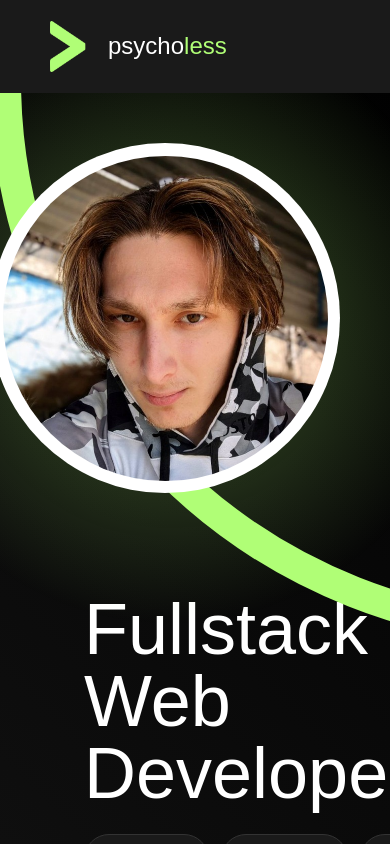
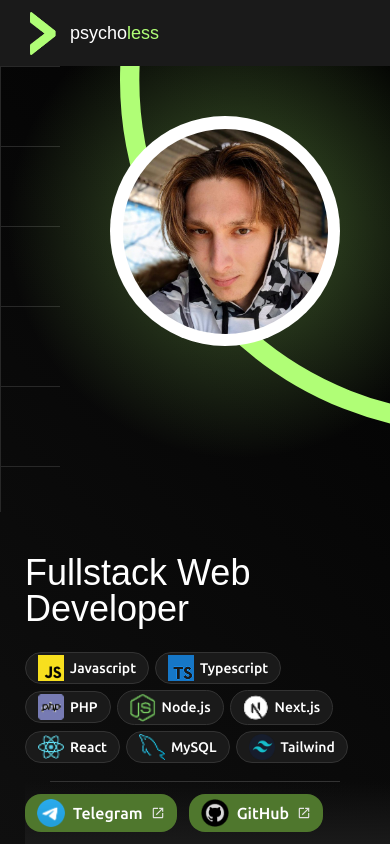
Before and after one commit to psycholessdev/psycholess, a Next.js app: page / in a window 390 px wide. Built offline with nearby package versions, Linux system fonts and the light colour scheme; a web font is replaced by a local one.

Commit message:
added responsible design

```diff
--- a/app/(pages)/components/AnimatedToast/AnimatedToast.tsx
+++ b/app/(pages)/components/AnimatedToast/AnimatedToast.tsx
@@ -12,7 +12,7 @@ const AnimatedToast: React.FC<IAnimatedToast> = ({ children }) => {
             animate={{opacity: 1, scale: 1, y: 0}}
             exit={{opacity: 0, scale: 0.8, y: 30}}
             transition={{ duration: 0.15 }}
-            className="font-ubuntu absolute bottom-[60px] h-auto[50px] w-[300px] p-3 rounded-lg bg-[#1A1A1A] border-[1px] border-[#333333] text-white cursor-auto"
+            className="font-ubuntu absolute bottom-[60px] h-auto[50px] w-[300px] p-3 rounded-lg bg-[#1A1A1A] border-[1px] border-[#333333] text-white cursor-auto z-100"
             key="box"
         >{children}</motion.div>
     )
--- a/app/(pages)/components/Avatar/Avatar.tsx
+++ b/app/(pages)/components/Avatar/Avatar.tsx
@@ -6,23 +6,27 @@ import ImageAnimationFrame from "./ImageAnimationFrame"
 export default function Avatar() {
     return (
         <div className="px-[50px] py-[50px] overflow-visible relative z-10">
-            <div className="absolute -top-[75px] -right-[85px] w-[610px] h-[610px] bg-[radial-gradient(circle,rgba(176,254,118,1)_0%,rgba(176,254,118,0.29735644257703087)_10%,rgba(37,36,39,0)_70%)]" />
+            <div className="absolute -top-[75px] -right-[85px] lg:w-[610px] md:w-[520px] sm:w-[440px] w-[470px] lg:h-[610px] md:h-[520px] sm:h-[440px] h-[470px] bg-[radial-gradient(circle,rgba(176,254,118,1)_0%,rgba(176,254,118,0.29735644257703087)_10%,rgba(37,36,39,0)_70%)]" />
+            <div className="lg:w-[433px] md:w-[300px] w-[270px] lg:h-[553px] md:h-[420px] h-[390px] absolute top-0 right-0">
                 <Image
-                className="absolute top-0 select-none drag-none"
+                    className="select-none drag-none"
                     src={circle}
-                width="433"
-                height="553"
+                    fill
+                    sizes="(max-width: 768px) 270px, (max-width: 1024px) 300px, 433px"
                     alt="Circle background"
                 />
-            <div className="w-[350px] h-[350px] bg-white flex justify-center items-center rounded-full relative">
+            </div>
+            <div className="lg:w-[350px] md:w-[280px] sm:w-[200px] w-[230px] lg:h-[350px] md:h-[280px] sm:h-[200px] h-[230px] bg-white flex justify-center items-center rounded-full relative">
                 <ImageAnimationFrame>
+                    <div className="relative overflow-hidden lg:w-[325px] md:w-[255px] sm:w-[175px] w-[205px] lg:h-[325px] md:h-[255px] sm:h-[175px] h-[205px] hover:cursor-grab active:cursor-grabbing">
                         <Image
-                        className="rounded-full hover:cursor-grab active:cursor-grabbing select-none drag-none"
+                            className="rounded-full select-none drag-none"
                             src="/images/avatar.jpg"
-                        width="325"
-                        height="325"
+                            fill
+                            sizes="(max-width: 640px) 205px, (max-width: 768px) 175px, (max-width: 1024px) 255px, 325px"
                             alt="Avatar"
                         />
+                    </div>
                 </ImageAnimationFrame>
             </div>
         </div>
--- a/app/(pages)/components/Avatar/ImageAnimationFrame.tsx
+++ b/app/(pages)/components/Avatar/ImageAnimationFrame.tsx
@@ -7,7 +7,7 @@ interface IImageAnimationFrame {
 }
 
 const ImageAnimationFrame: React.FC<IImageAnimationFrame> = ({ children }) => {
-    const constraintsRef = useRef<HTMLDivElement>(null)
+    const constraintsRef = useRef<HTMLDivElement | null>(null)
 
     return (
         <motion.div
--- a/app/(pages)/components/LinkButton/LinkButton.tsx
+++ b/app/(pages)/components/LinkButton/LinkButton.tsx
@@ -14,14 +14,14 @@ export default function LinkButton({ href, icon, label, newTab}: ILinkButton) {
         <Link
             href={href}
             target={newTab ? "_blank" : undefined}
-            className="flex items-center bg-[#4F772D] px-[20px] py-[10px] rounded-2xl cursor-pointer outline-[#B0FE76] hover:outline active:opacity-85">
+            className="flex items-center bg-[#4F772D] lg:px-[20px] px-[12px] lg:py-[10px] py-[5px] rounded-2xl cursor-pointer outline-[#B0FE76] hover:outline active:opacity-85">
             <Image
                 className="mr-[8px] select-none drag-none"
                 src={icon}
-                width={32}
-                height={32}
+                width={28}
+                height={28}
                 alt="tg icon" />
-            <div className="font-ubuntu text-white text-xl">{label}</div>
+            <div className="font-ubuntu text-white lg:text-xl">{label}</div>
             <Image
                 className="ml-[8px] select-none drag-none"
                 src="/icons/open_in_new.svg"
--- a/app/(pages)/components/Skill/Skill.tsx
+++ b/app/(pages)/components/Skill/Skill.tsx
@@ -14,14 +14,23 @@ interface ISkill {
 const Skill: React.FC<ISkill> = ({ image, name, children, officialSite }) => {
     const [hovered, setHovered] = useState(false)
 
+    const handleMouseEnter = () => {
+        setHovered(true)
+    }
+
+    const handleMouseLeave = () => {
+        setHovered(false)
+    }
+
     return (
         <div
-            onMouseEnter={() => setHovered(true)}
-            onMouseLeave={() => setHovered(false)}
-            className="relative bg-[#1A1A1A] px-[16px] py-[10px] border-1 border-[#333333] rounded-full flex justify-center items-center cursor-help hover:border-[#595959]">
+            onMouseEnter={handleMouseEnter}
+            onMouseLeave={handleMouseLeave}
+            className="relative bg-[#1A1A1A] lg:px-[16px] px-[12px] lg:py-[10px] md:py-[5px] py-[2px] border-1 border-[#333333] rounded-full flex justify-center items-center cursor-help hover:border-[#595959]">
             <AnimatePresence initial={false}>
                 {hovered ? (
                     <AnimatedToast>
+                        <div className="w-full flex justify-between items-center">
                             <Image
                                 src={image}
                                 alt={`${name} icon`}
@@ -29,6 +38,10 @@ const Skill: React.FC<ISkill> = ({ image, name, children, officialSite }) => {
                                 height={26}
                                 className="mb-2 rounded-lg select-none drag-none"
                             />
+                            <button
+                                onClick={handleMouseLeave}
+                                className="rounded-xl text-red-600 hover:bg-[#2E2E2E] px-2 select-none cursor-pointer">Dismiss</button>
+                        </div>
                         {children}
                         <br />
                         <a
@@ -45,7 +58,7 @@ const Skill: React.FC<ISkill> = ({ image, name, children, officialSite }) => {
                 height={26}
                 className="select-none drag-none"
             />
-            <div className="font-ubuntu text-lg text-white ml-[6px] box-border select-none">{name}</div>
+            <div className="font-ubuntu lg:text-lg md:text-base text-sm text-white ml-[6px] box-border select-none">{name}</div>
         </div>
     )
 }
--- a/app/(pages)/page.tsx
+++ b/app/(pages)/page.tsx
@@ -17,19 +17,19 @@ export default function Home() {
         <>
             <Header/>
             <div className="w-full h-[100vh] flex flex-col">
-                <div className="w-full h-full flex flex-col pt-[93px]">
+                <div className="w-full h-full flex flex-col lg:pt-[93px] pt-[66px]">
 
                     <div className="w-full h-full flex justify-end">
-                        <div className="w-full h-full grid-pattern"/>
+                        <div className="w-full h-full lg:[background-size:100px_100px] md:[background-size:85px_85px] sm:[background-size:70px_70px] [background-size:80px_80px] [background-image:linear-gradient(#282828_1px,#0000_0),linear-gradient(90deg,#282828_1px,#0000_0)]"/>
                         <Avatar/>
                     </div>
 
-                    <div className="w-full h-auto flex flex-col box-border mx-[84px] py-[50px]">
+                    <div className="h-auto flex flex-col box-border lg:mx-[84px] sm:mx-[40px] mx-[25px] lg:py-[50px] sm:py-[15px] py-[18px]">
                         <div
-                            className="font-inknut text-7xl text-white font-medium leading-[100%] pb-[25px] select-none">Fullstack
+                            className="font-inknut lg:text-7xl md:text-5xl sm:text-5xl text-4xl text-white font-medium leading-[100%] lg:py-[25px] md:py-[20px] sm:py-[24px] py-[25px] select-none">Fullstack
                             Web Developer
                         </div>
-                        <div className="flex items-center gap-[12px]">
+                        <div className="flex flex-wrap items-center w-full lg:gap-[12px] gap-[6px]">
                             <Skill
                                 officialSite="https://en.wikipedia.org/wiki/JavaScript"
                                 image={javascriptIcon}
@@ -83,7 +83,7 @@ export default function Home() {
                 </div>
                 <hr className="mx-[50px] text-[#333333]"/>
                 <div
-                    className="flex gap-3 w-full py-[30px] px-[84px] bg-[linear-gradient(0deg,rgba(26,26,26,1)_0%,rgba(26,26,26,0)_100%)]">
+                    className="flex gap-3 w-full lg:py-[30px] md:py-[20px] py-[12px] lg:mx-[84px] sm:mx-[40px] mx-[25px] bg-[linear-gradient(0deg,rgba(26,26,26,1)_0%,rgba(26,26,26,0)_100%)]">
                     <LinkButton
                         href="https://t.me/imapsycholess"
                         icon="/icons/telegram-icon.png"
--- a/app/(pages)/style.css
+++ b/app/(pages)/style.css
@@ -1,4 +1,4 @@
 .grid-pattern {
     background-image: linear-gradient(#282828 1px, #0000 0),linear-gradient(90deg, #282828 1px, #0000 0);
-    background-size: 100px 100px;
+    /*background-size: 100px 100px;*/
 }
--- a/app/ui/components/header/Header.tsx
+++ b/app/ui/components/header/Header.tsx
@@ -1,19 +1,20 @@
 import Image from "next/image"
-import favicon from '@/public/favicon.png'
 import Link from "next/link"
 
 export default function Header() {
     return (
-        <header className="w-full h-[93px] bg-[#1A1A1A] box-border px-[50px] flex content-between items-center fixed top-0 z-100">
+        <header className="w-full lg:h-[93px] h-[66px] bg-[#1A1A1A] box-border lg:px-[50px] md:px-[40px] px-[30px] flex content-between items-center fixed top-0 z-100">
             <div>
-                <Link className="flex items-center gap-[22px] decoration-none drag-none" href="/">
-                    <Image src={favicon}
-                           alt="Psycholess logo"
-                           width={36}
-                           height={53}
-                           className="select-none drag-none"
-                    />
-                    <div className="font-inknut text-2xl leading-[100%] text-white decoration-none select-none">
+                <Link className="flex items-center lg:gap-[22px] gap-[14px] decoration-none drag-none" href="/">
+                    <div className="relative lg:w-[36px] w-[26px] lg:h-[53px] h-[43px]">
+                        <Image src="/favicon.png"
+                               alt="Psycholess logo"
+                               fill
+                               sizes="(max-width: 1024px) 26px, 36px"
+                               className="select-none drag-none"
+                        />
+                    </div>
+                    <div className="font-inknut lg:text-2xl text-lg leading-[100%] text-white decoration-none select-none">
                         psycho<span className="text-[#B0FE76]">less</span>
                     </div>
                 </Link>
```
Lines whose indentation alone changed are shown as unchanged.
